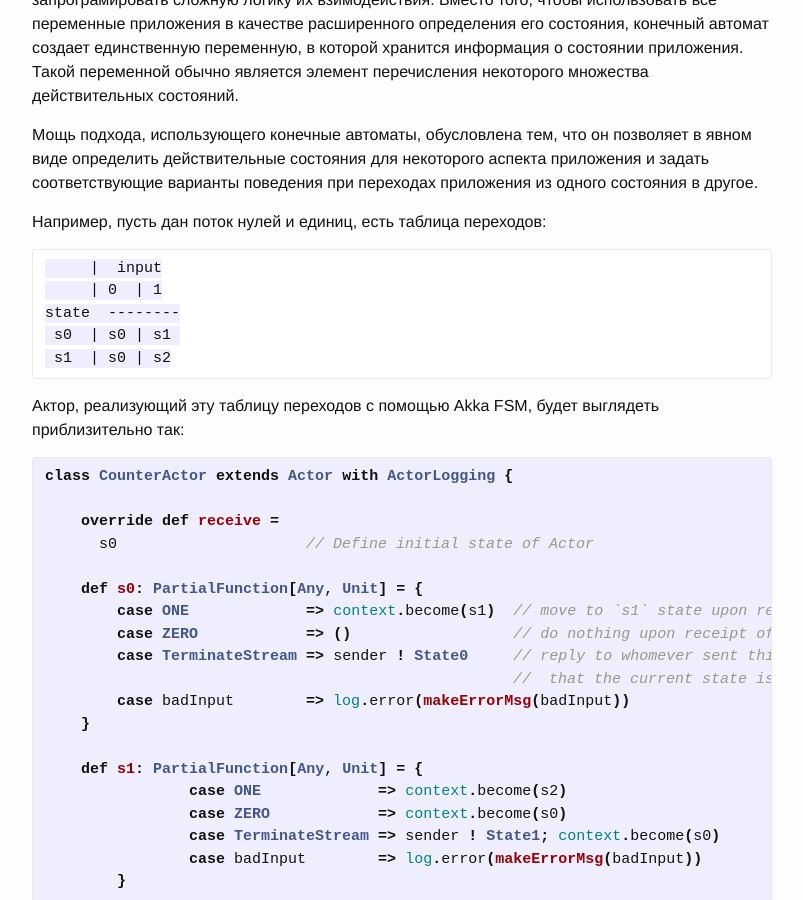
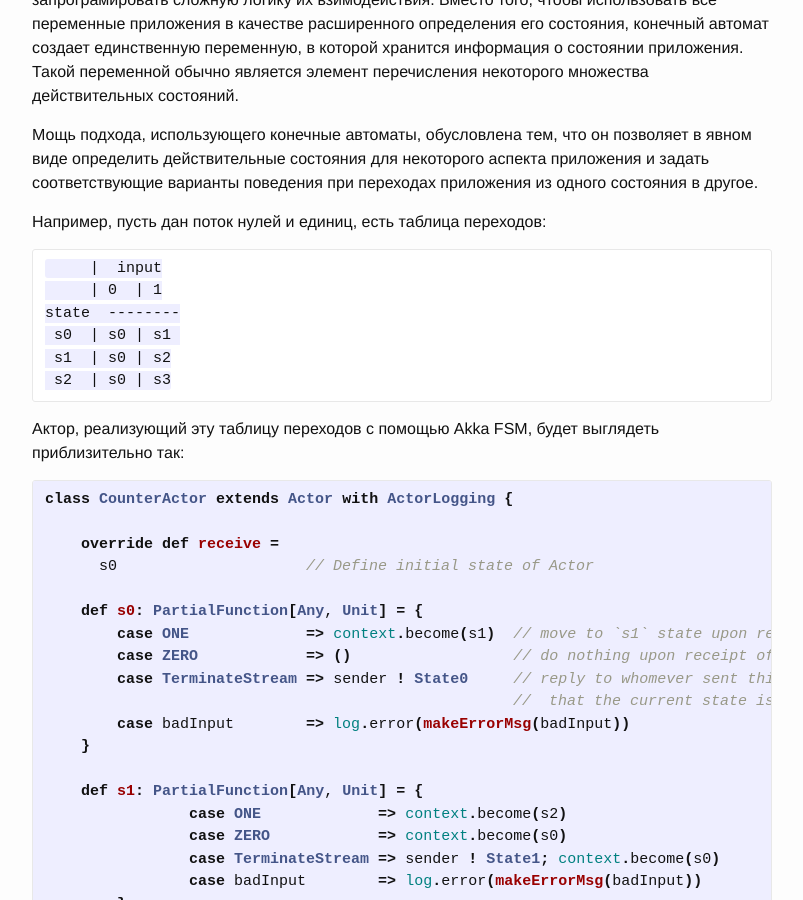
Before and after one commit to avpet/avpet.github.com, a Jekyll site: the page built from _posts/2015-05-24-akka-vs-threads-ii.markdown, in a window 1280 px wide and 900 px high, scrolled down 2818 px. Shown: the whole window, without its empty margins (238-1041 px from the left). Built offline with Jekyll 4.4.1, drawn with Linux system fonts in a browser that asks for light colours.

```diff
--- a/_posts/2015-05-24-akka-vs-threads-ii.markdown
+++ b/_posts/2015-05-24-akka-vs-threads-ii.markdown
@@ -110,6 +110,7 @@ akka {
     state  --------
      s0  | s0 | s1
      s1  | s0 | s2
+     s2  | s0 | s3
 
 Актор, реализующий эту таблицу переходов с помощью Akka FSM, будет выглядеть приблизительно так:
 
```
